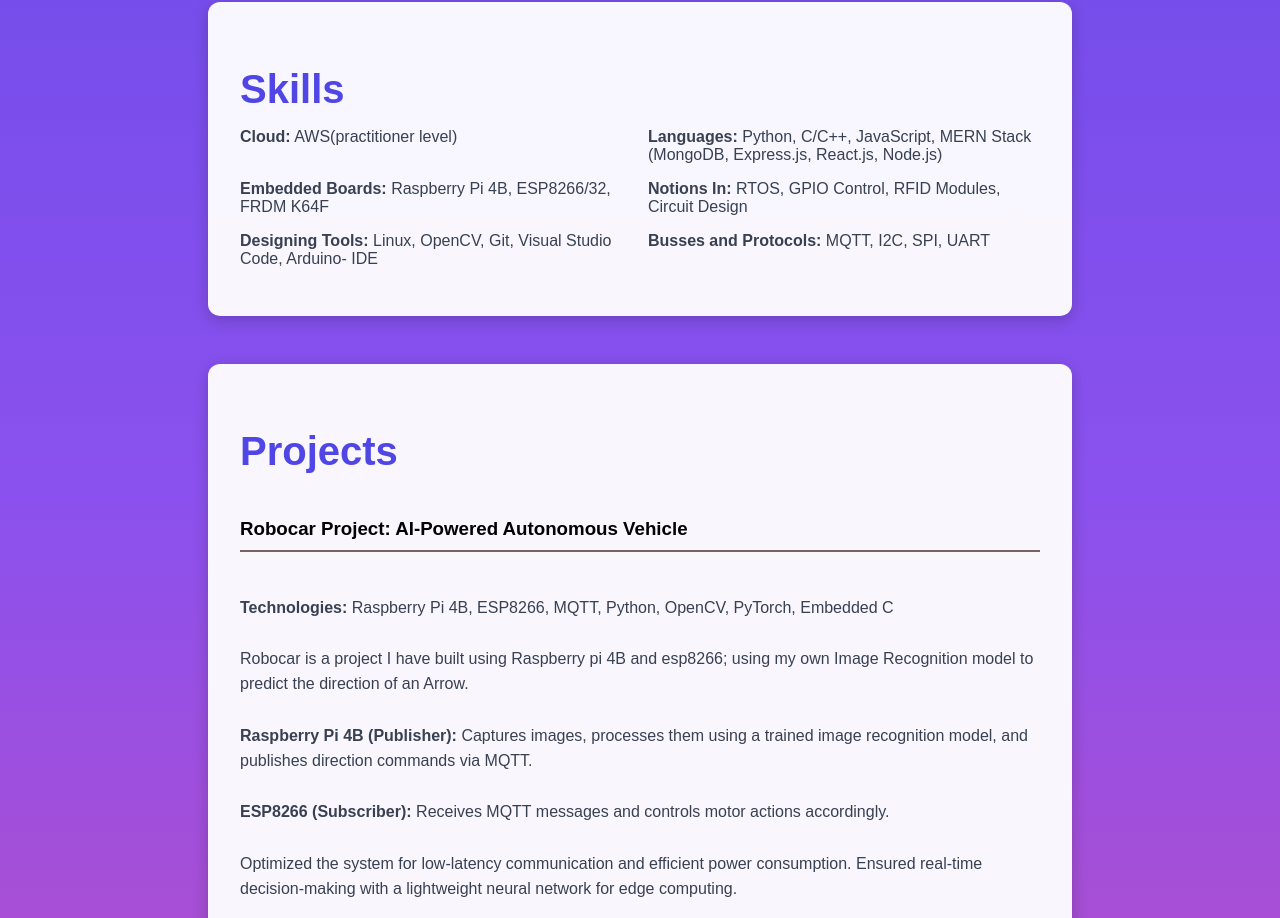
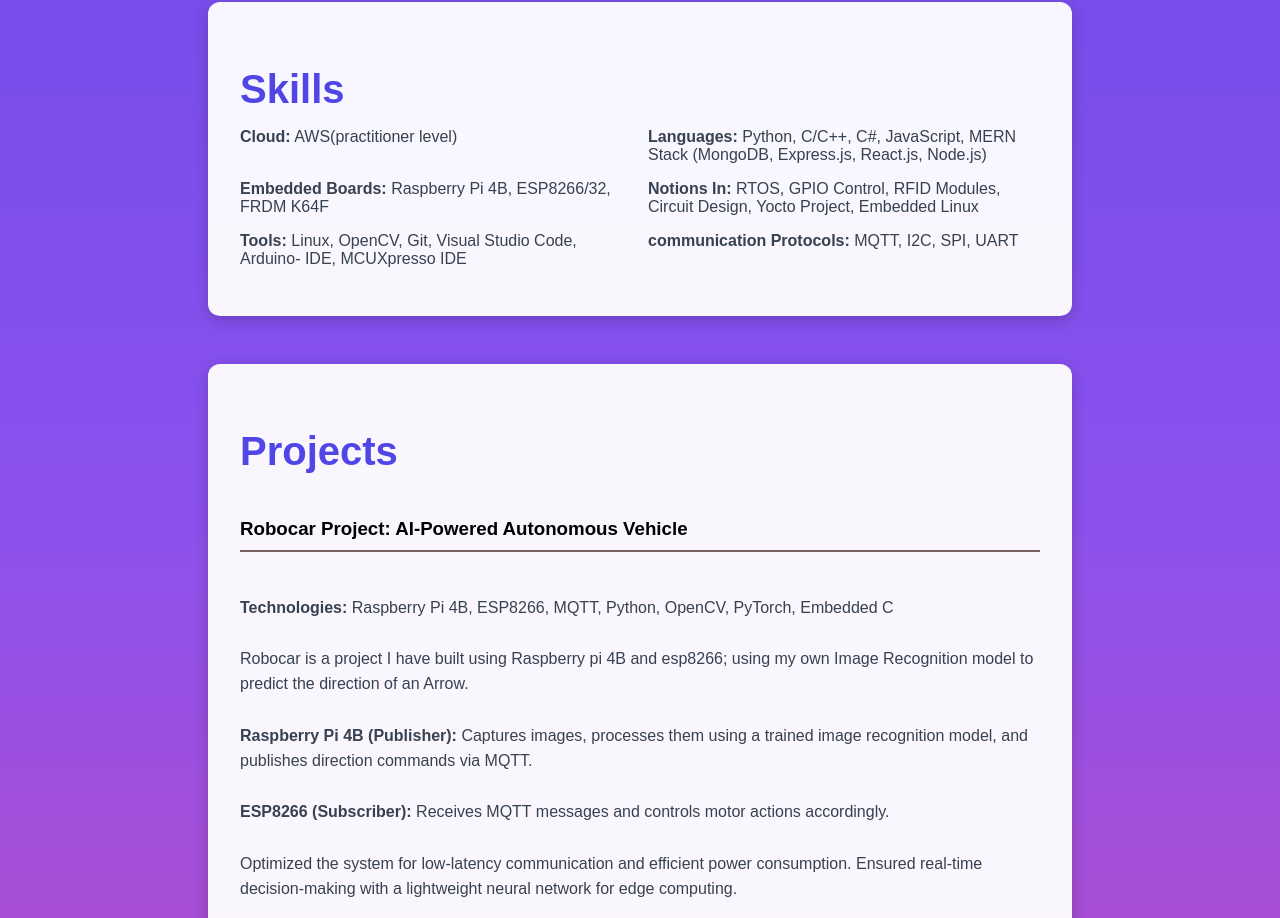
Before and after one commit to SaSo3000/Portfolio, a React (Create React App) app: page / in a window 1280 px wide. Shown: the part 957-1875 px from the top of the page. Built offline with nearby package versions, Linux system fonts and the light colour scheme.

Commit message:
Changes Done

```diff
--- a/src/App.js
+++ b/src/App.js
@@ -69,11 +69,11 @@
         <h2 className="text-2xl font-bold text-indigo-900 mb-4">Skills</h2>
         <ol className="grid grid-cols-2 gap-4">
           <li><b>Cloud:</b> AWS(practitioner level) </li>
-          <li><b>Languages:</b> Python, C/C++, JavaScript, MERN Stack (MongoDB, Express.js, React.js, Node.js)</li>
+          <li><b>Languages:</b> Python, C/C++, C#, JavaScript, MERN Stack (MongoDB, Express.js, React.js, Node.js)</li>
           <li><b>Embedded Boards:</b> Raspberry Pi 4B, ESP8266/32, FRDM K64F</li>
-          <li><b>Notions In:</b> RTOS, GPIO Control, RFID Modules, Circuit Design</li>
-          <li><b>Designing Tools:</b> Linux, OpenCV, Git, Visual Studio Code, Arduino- IDE</li>
-          <li><b>Busses and Protocols:</b> MQTT, I2C, SPI, UART</li>
+          <li><b>Notions In:</b> RTOS, GPIO Control, RFID Modules, Circuit Design, Yocto Project, Embedded Linux</li>
+          <li><b>Tools:</b> Linux, OpenCV, Git, Visual Studio Code, Arduino- IDE, MCUXpresso IDE</li>
+          <li><b>communication Protocols:</b> MQTT, I2C, SPI, UART</li>
         </ol>
       </section>
 
```
